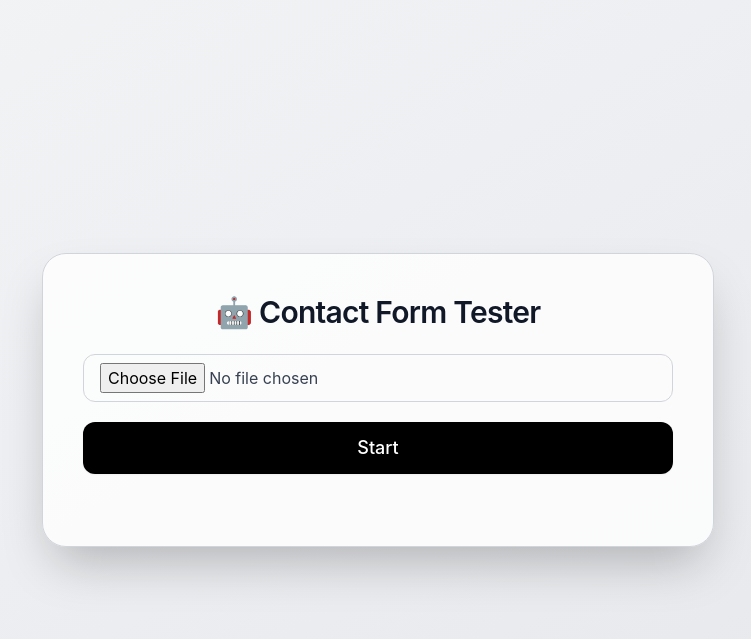
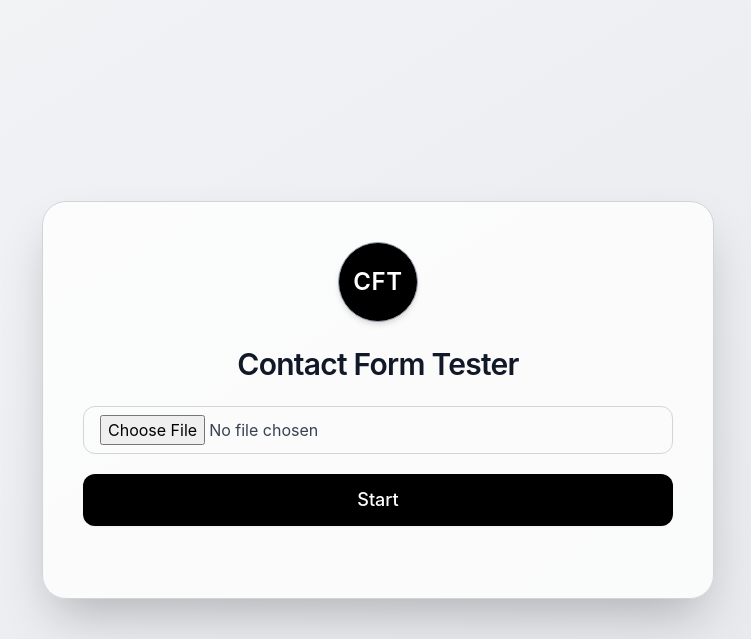
Before and after one commit to Yourm9/contact-form-testing, a Flask app: page / in a window 1280 px wide. Shown: the top 639 px of the page, without its empty margins (262-1013 px from the left). Run offline with Flask 3, Linux system fonts and the light colour scheme.

Commit message:
Add Apple-style UI with CFT logo

```diff
--- a/templates/index.html
+++ b/templates/index.html
@@ -14,7 +14,14 @@
 <body class="bg-gradient-to-br from-gray-100 to-gray-200 min-h-screen flex items-center justify-center">
   <div class="bg-white backdrop-blur-xl bg-opacity-80 border border-gray-300 rounded-3xl shadow-2xl p-10 w-full max-w-2xl">
 
-    <h1 class="text-3xl font-semibold text-center text-gray-900 mb-6 tracking-tight">🤖 Contact Form Tester</h1>
+    <!-- 🌐 CFT Logo Badge -->
+    <div class="flex justify-center mb-6">
+      <div class="w-20 h-20 rounded-full bg-black text-white flex items-center justify-center text-2xl font-semibold shadow-md border border-gray-400 tracking-wide">
+        CFT
+      </div>
+    </div>
+
+    <h1 class="text-3xl font-semibold text-center text-gray-900 mb-6 tracking-tight">Contact Form Tester</h1>
 
     <form id="uploadForm" class="space-y-5">
       <input
```
